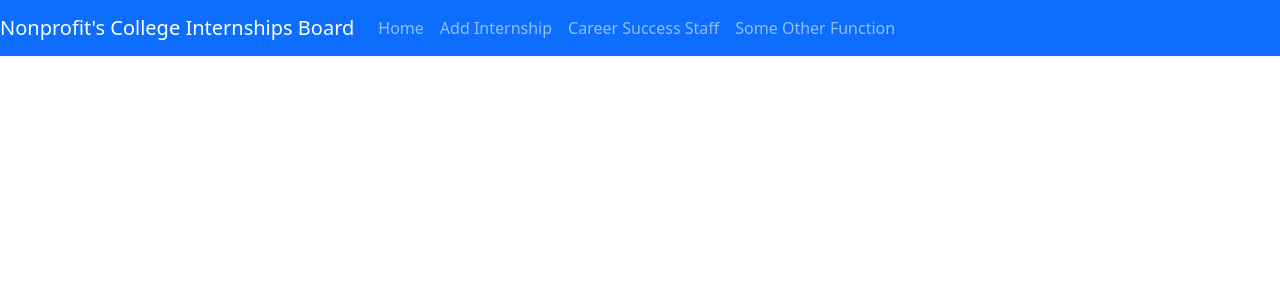
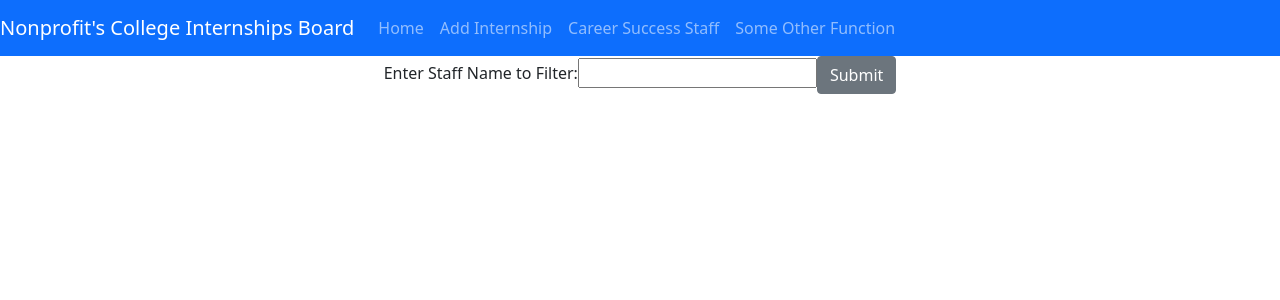
Before and after one commit to omaromi/react-internships-board, a React (Create React App) app in the folder my-app/: page /other in a window 1280 px wide. Shown: the top 300 px of the page. Built offline with nearby package versions, Linux system fonts and the light colour scheme; no server answers.

Commit message:
trial filter complete

```diff
--- a/my-app/src/App.js
+++ b/my-app/src/App.js
@@ -4,6 +4,7 @@ import Homepage from './components/homepage';
 import Staffpage from './components/staffpage';
 import { Route, Switch } from 'react-router-dom';
 import AddInternship from './components/AddInternship';
+import SomeOtherFunction from './components/othertest';
 
 function App() {
   return (
@@ -14,6 +15,7 @@ function App() {
             <Route path='/staff'><Staffpage /> </Route>
             <Route path ='/' exact><Homepage /></Route>
             <Route path='/add'><AddInternship /></Route>
+            <Route path='/other'><SomeOtherFunction /></Route>
           </Switch>
         </div>
       </div>
--- a/my-app/src/components/Form.js
+++ b/my-app/src/components/Form.js
@@ -1,18 +1,52 @@
 import { useState } from "react";
 import Button from "react-bootstrap/esm/Button";
 import Form from 'react-bootstrap/Form'
+import useFetch from "../hooks/useFetch";
+import { useEffect } from "react";
 
 const TestForm = () => {
     const [staffFilter, setStaffFilter] = useState('');
+    // const [jobs, setJobs] = useState(null);
+
+    // useEffect(()=>{
+    //     fetch('http://127.0.0.1:8000/internships/')
+    //     .then(
+    //         res => {return res.json()}
+    //         ).then(data => {
+    //             // console.log(data[endpoint])
+    //             setJobs(data['internships'])})
+    //     // console.log('custom data retrieved')
+    // }, []);
+
+    const jobs = useFetch('internships',null);
+    // const staffs = useFetch('staffs',null);
+    // const staffNames = useFetch('staffnames',[]);
+    // const companyNames = useFetch('companynames',[]);
+
+
+    // console.log(jobs)
+
+    // const filterOmar = (e) => {
+    //     const newJobs = jobs.filter( (p) => {
+    //         return p.staff === e.target.value;
+    //     });
+    //     console.log('input is', e.target)
+    //     setJobs(newJobs);
+    // }
 
     return (
         <div className='test-form'>
             <Form>
                 <label>Enter Staff Name to Filter:</label>
-                <input type='text' value={staffFilter} onChange={(e) => setStaffFilter(e.target.value)}/>
-                <Button variant='secondary'>Submit</Button>
+                <input type='text' onChange={(e) => setStaffFilter(e.target.value)}/>
+                <Button variant='secondary' value={staffFilter}>Submit</Button>
             </Form>
-            <p>{staffFilter}</p>
+            {/* <Button variant='secondary' value='Omar' onClick={filterOmar}>Omar's Filter</Button> */}
+            {/* <p>{staffFilter}</p> */}
+            <p>{staffFilter && JSON.stringify(jobs.filter((p) => {
+                return p.staff === staffFilter;
+            }))
+        }</p>
         </div>
 
      );
--- a/my-app/src/components/homepage.js
+++ b/my-app/src/components/homepage.js
@@ -2,6 +2,8 @@ import {useState, useEffect} from 'react';
 import Container from 'react-bootstrap/Container';
 import Jobcard from './jobcard';
 import useFetch from '../hooks/useFetch';
+import TestForm from "./Form";
+import React from "react";
 
 
 
@@ -22,6 +24,8 @@ const Homepage = () => {
 
     return (
         <div className='job-display'>
+            {/* <React.Fragment><TestForm /> </React.Fragment> */}
+
             <Container className='container-md py-4'>
             { jobs && <Jobcard jobs={jobs} />}
             </Container>
--- a/my-app/src/components/jobcard.js
+++ b/my-app/src/components/jobcard.js
@@ -12,7 +12,6 @@ const Jobcard = ({jobs,handleIzaClick}) => {
 
     return (
         <div className='job-list'>
-            <React.Fragment><TestForm /> </React.Fragment>
 
             <Row className='row row-cols-md-3 row-cols-sm-2 g-4'>
             {jobs.map((job) => (
--- /dev/null
+++ b/my-app/src/components/othertest.js
@@ -0,0 +1,14 @@
+import React from "react";
+import TestForm from "./Form";
+
+const SomeOtherFunction = () => {
+    return (
+        <div className='othertest'>
+            <React.Fragment>
+                <TestForm />
+            </React.Fragment>
+        </div>
+      );
+}
+
+export default SomeOtherFunction;
```
Also changed, not shown: 1 other file (tests, documents, lock files or other folders).
